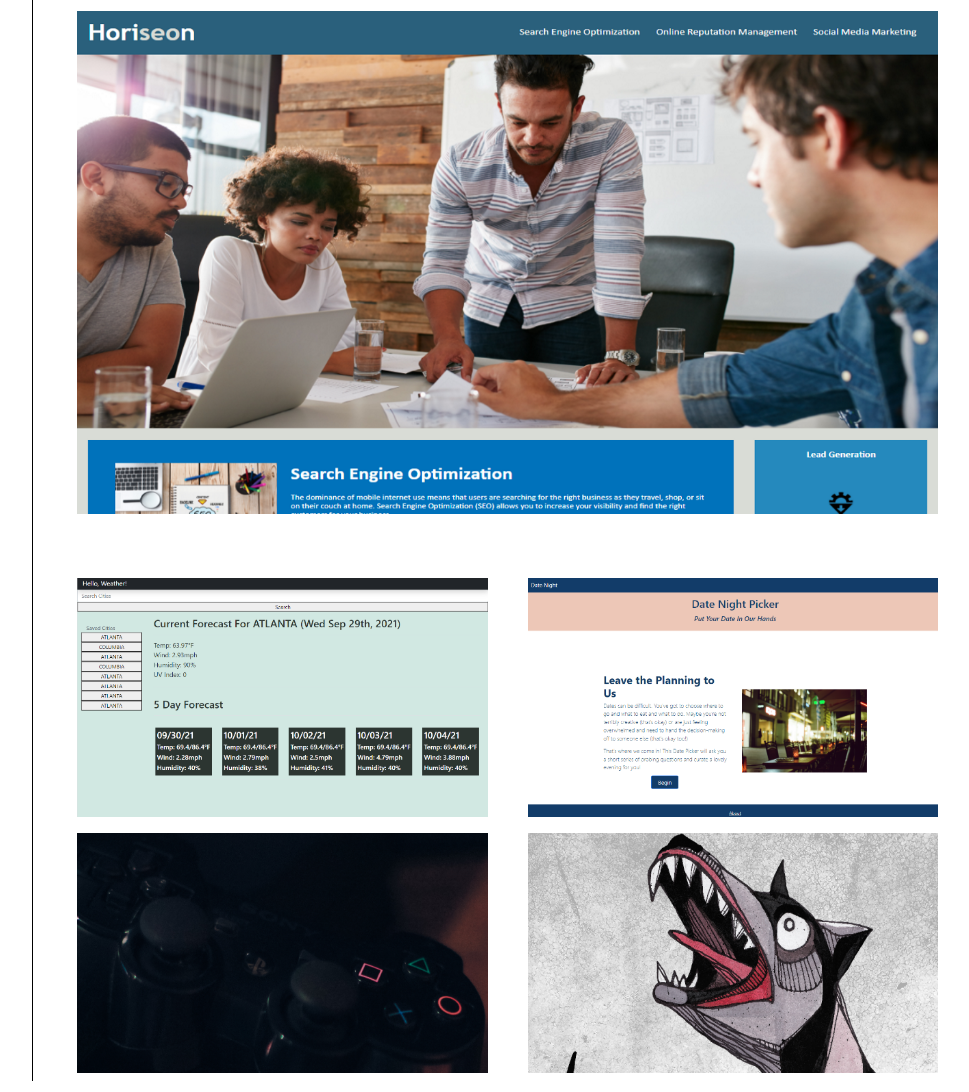
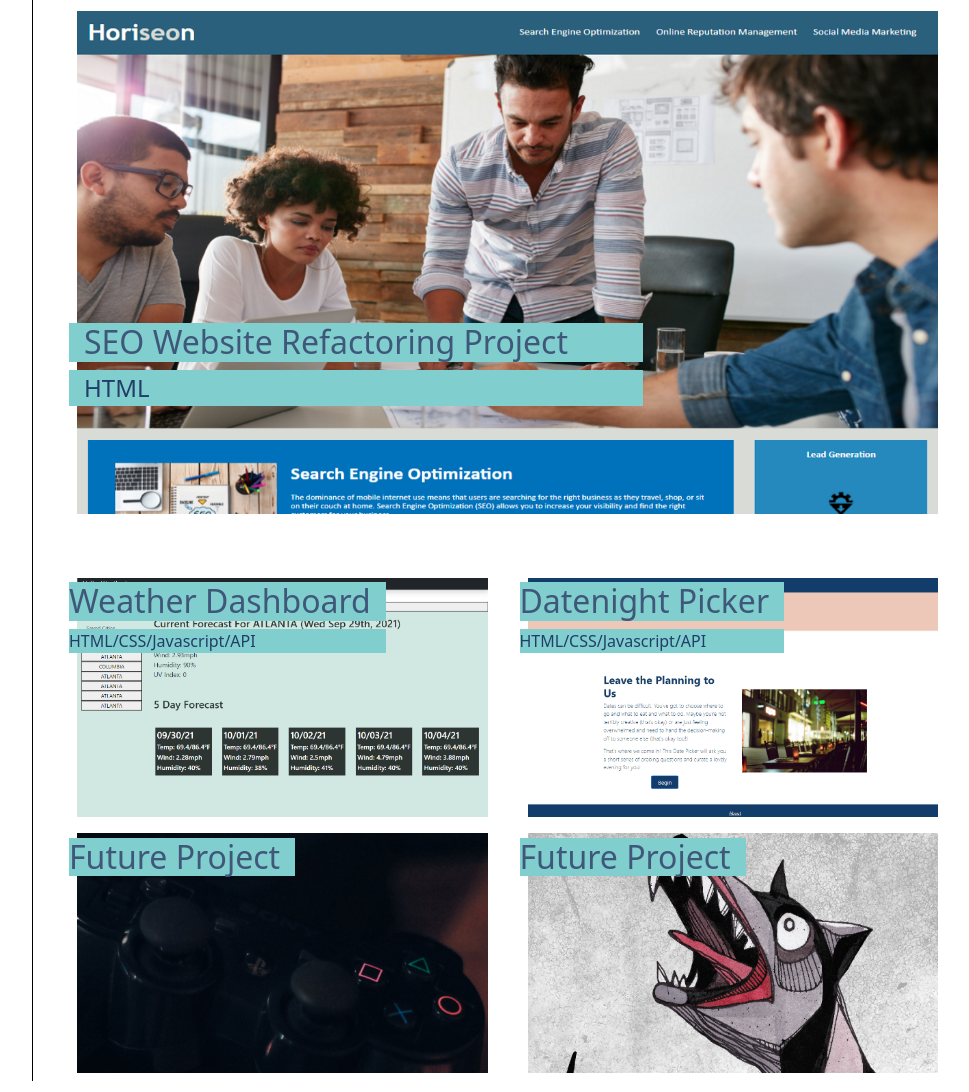
Before and after one commit to ERion42/portfolioRedesign, a plain HTML site: page index.html in a window 1280 px wide. Shown: the part 2027-3119 px from the top of the page, without its empty margins (228-1197 px from the left). Drawn offline with nearby package versions, Linux system fonts and the light colour scheme.

Commit message:
Finished general layout formatting, completed portfolio section

```diff
--- a/css/style.css
+++ b/css/style.css
@@ -84,3 +84,42 @@ nav a:hover {
 .bottomLinx a:hover {
     text-decoration: none;
 }
+
+
+/* Highlighted Text takes care of the text overlay for the portfolio gallery. */
+.highlightedText1 {
+    position: absolute;
+    z-index: 7;
+    padding-top: 25%;
+}
+
+.highlightedText1 h2 {
+    background-color: var(--cLightBlue);
+    color: var(--cDarker);
+    padding: 0 75px 0 15px;
+}
+
+.highlightedText1 p {
+    background-color: var(--cLightBlue);
+    color: var(--cDarkerBlue);
+    padding: 0 75px 0 15px;
+}
+
+.highlightedText2 {
+    position: absolute;
+    z-index: 7;
+    padding-top: 1%;
+    font-size: 1rem;
+}
+
+.highlightedText2 h2 {
+    background-color: var(--cLightBlue);
+    color: var(--cDarker);
+    padding-right: 15px;
+}
+
+.highlightedText2 p {
+    background-color: var(--cLightBlue);
+    color: var(--cDarkerBlue);
+    padding: 0 0 0 0;
+}
--- a/index.html
+++ b/index.html
@@ -133,7 +133,11 @@
                     <section class="container">
                         <!-- Wide photo  -->
                         <section class="row">
-                            <div class="col-12 my-5">
+                            <div class="col-md-12 my-5">
+                                <section class="highlightedText1">
+                                    <h2>SEO Website Refactoring Project</h2>
+                                    <p>HTML</p>
+                                </section>
                                 <a href="https://github.com/ERion42/Horiseon-Refactor-EMR" target="_blank">
                                     <img src="./img/refactorImage.png" class="img-fluid p-2" alt="My Refactor Job">
                                 </a>
@@ -141,12 +145,20 @@
                         </section>
                         <!-- Two half photos -->
                         <section class="row align-items-center">
-                            <div class="col-6">
+                            <div class="col-lg-6">
+                                <section class="highlightedText2">
+                                    <h2>Weather Dashboard</h2>
+                                    <p>HTML/CSS/Javascript/API</p>
+                                  </section>
                                 <a href="https://github.com/ERion42/weatherDashboard">
                                     <img src="./img/dashboardScreenshot.png" class="img-fluid p-2" alt="My Weather Dashboard">
                                 </a>
                             </div>
-                            <div class="col-6">
+                            <div class="col-lg-6">
+                                <section class="highlightedText2">
+                                    <h2>Datenight Picker</h2>
+                                    <p>HTML/CSS/Javascript/API</p>
+                                  </section>
                                 <a href="https://github.com/ERion42/groupProject">
                                     <img src="./img/groupProjectScreenshot.png" class="img-fluid p-2" alt="Date Night Picker">
                                 </a>
@@ -154,10 +166,18 @@
                         </section>
                         <!-- Two half photos -->
                         <section class="row">
-                            <div class="col-6">
+                            <div class="col-lg-6">
+                                <section class="highlightedText2">
+                                    <h2>Future Project</h2>
+                                    <p></p>
+                                  </section>
                                 <img src="./img/controllerImage.png" class="img-fluid p-2" alt="My Refactor Job">
                             </div>
-                            <div class="col-6">
+                            <div class="col-lg-6">
+                                <section class="highlightedText2">
+                                    <h2>Future Project</h2>
+                                    <p></p>
+                                  </section>
                                 <img src="./img/artImage.png" class="img-fluid p-2" alt="My Refactor Job">
                             </div>
                         </section>
```
